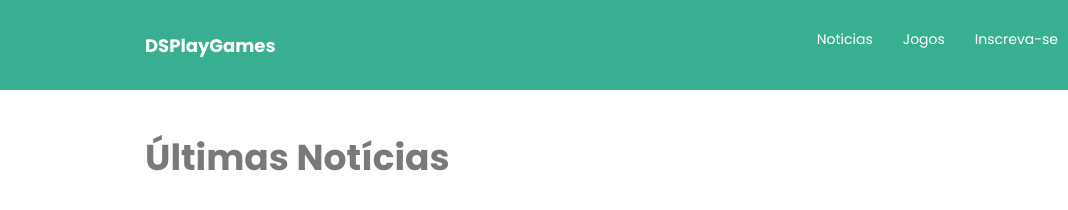
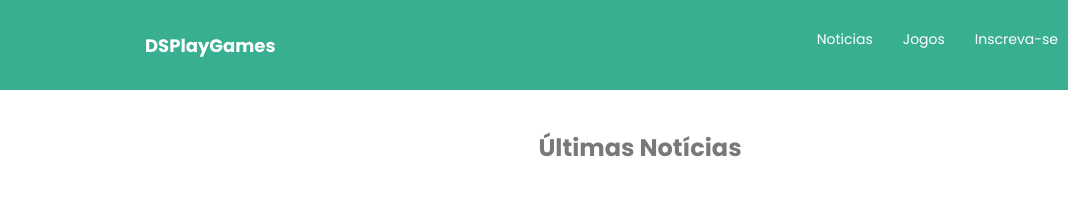
Before and after one commit to Cazeloto/html-desafio1, a plain HTML site: page index.html in a window 1280 px wide. Shown: the full height of the page, 0-1068 px from the left. Drawn offline with Linux system fonts and the light colour scheme.

Commit message:
titulo Noticias

```diff
--- a/css/styles.css
+++ b/css/styles.css
@@ -3,6 +3,8 @@
     --primary-color: #38af90;
     --color-white: #fff;
     --color-dark-gray : #797979;
+    --bg-light-gray: #F0F0F0;
+
 
 }
 
@@ -61,14 +63,22 @@ header h1{
 
 }
 
-.title {
+#news {
+    width: 100%;
+    margin: 0 auto;
     text-align: center;
-    margin-top: 40px;
-    color : var(--color-dark-gray);
+    min-width: 320px;
+
+}
+
+.news-title p{
     font-size: 24px;
     font-weight: 700;
+    color: var(--color-dark-gray);
+    margin-top: 40px;
+}
 
-}
+
 
 @media (max-width: 576px) {
 
--- a/index.html
+++ b/index.html
@@ -29,9 +29,9 @@
       </nav>
     </header>
     <main>
-      <section id = "news" class = "container">
-        <div class="title">
-          <h2>Últimas Notícias</h2>
+      <section id = "news">
+        <div class="news-title">
+          <p> Últimas Notícias </p>
         </div>
       </section>
     </main>
```
